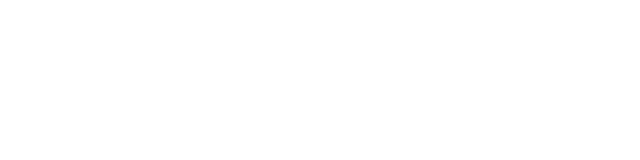
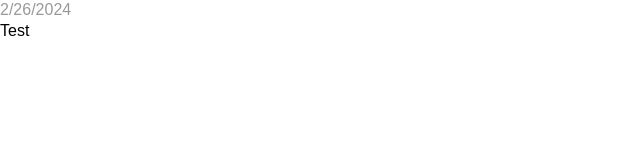
Before and after one commit to SarahOtmane/examCss, a React (Create React App) app: page / in a window 1280 px wide. Shown: the top 160 px of the page, without its empty margins (0-640 px from the left). Built offline with nearby package versions, Linux system fonts and the light colour scheme.

Commit message:
premiere version du header

```diff
--- a/src/App.js
+++ b/src/App.js
@@ -1,10 +1,13 @@
 import { BrowserRouter, Route, Routes } from 'react-router-dom';
+import Header from './components/Header';
+
+import './css/App.css'
 
 function App(){
     return(
         <BrowserRouter>
             <Routes>
-                <Route path='/'  />
+                <Route path='/' element={<Header />} />
             </Routes>
         </BrowserRouter>
     )
--- a/src/components/Header.js
+++ b/src/components/Header.js
@@ -0,0 +1,24 @@
+import React, { useState, useEffect } from 'react';
+
+function Header(){
+    const [currentDate, setCurrentDate] = useState(new Date());
+
+    useEffect(() => {
+        const interval = setInterval(() => {
+          setCurrentDate(new Date());
+        }, 1000);
+
+        return () => clearInterval(interval);
+      }, []);
+
+    return(
+        <header>
+            <article>
+                <p>{currentDate.toLocaleDateString()}</p>
+                <h1>Test</h1>
+            </article>
+        </header>
+    )
+}
+
+export default Header;
```
